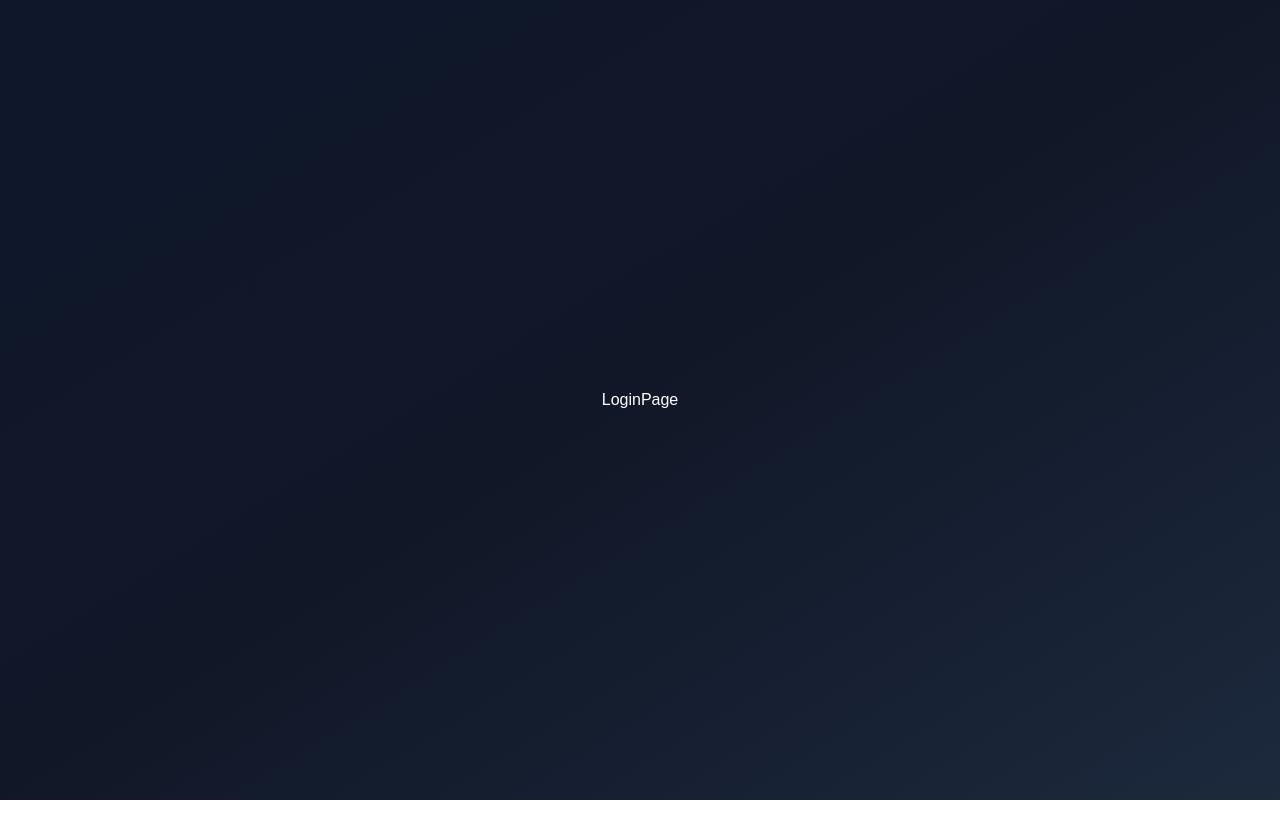
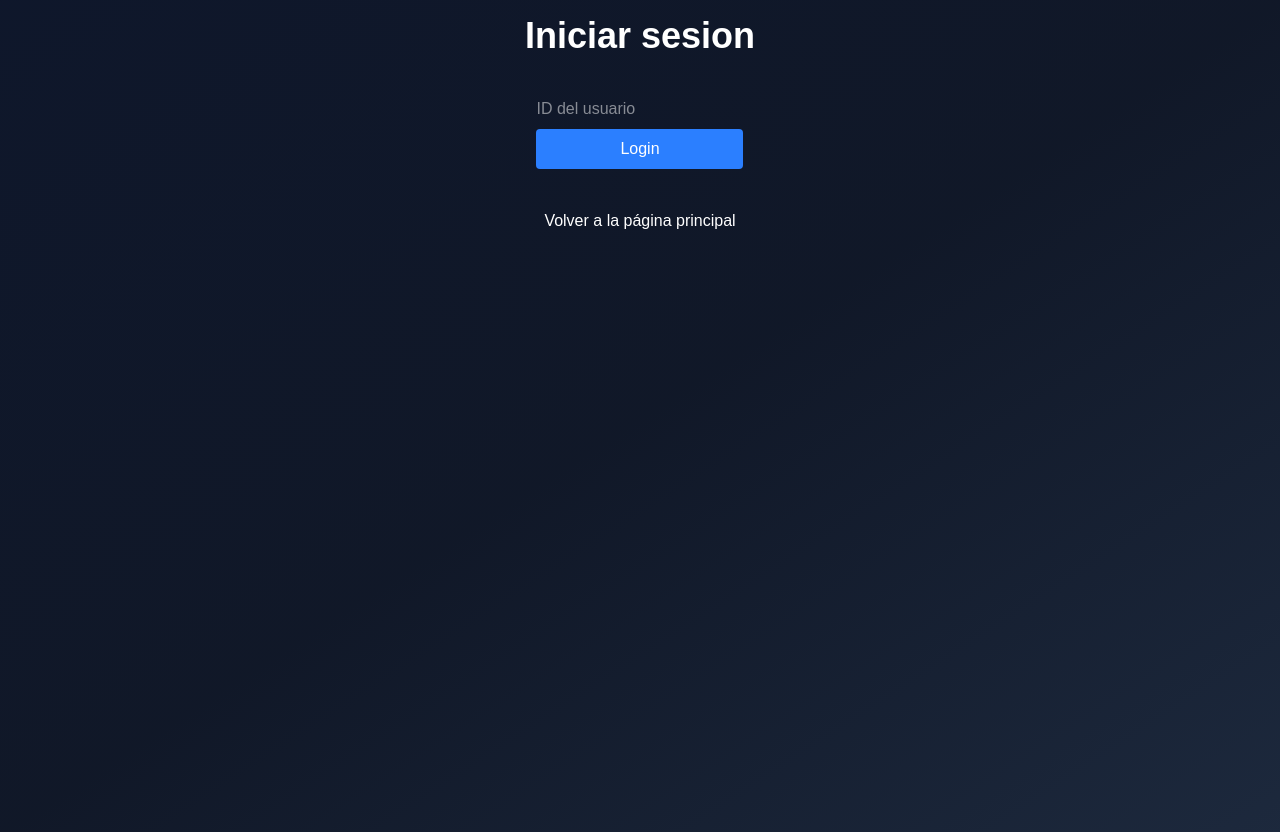
Before and after one commit to jonanv/react-course, a React (Vite) app in the folder 04-hooks-app/: page /login in a window 1280 px wide. Before the commit the page ends 800 px from the top, so only its background shows below. Built offline with nearby package versions, Linux system fonts and the light colour scheme.

Commit message:
🚑️ Create a LoginPage component

```diff
--- a/04-hooks-app/src/09-useContext/pages/auth/LoginPage.tsx
+++ b/04-hooks-app/src/09-useContext/pages/auth/LoginPage.tsx
@@ -1,5 +1,26 @@
+import { Link } from "react-router";
+
+import { Button } from "@base-ui/react/button";
+import { Input } from "@base-ui/react/input";
+
 export const LoginPage = () => {
     return (
-        <div>LoginPage</div>
+        <div className="flex flex-col items-center min-h-screen">
+            <h1 className="text-4xl font-bold">Iniciar sesion</h1>
+            <hr />
+
+            <form className="flex flex-col gap-2 my-10">
+                <Input type="number" placeholder="ID del usuario" />
+
+                <Button type="submit"
+                    className="bg-blue-500 px-4 py-2 gap-4 rounded">
+                    Login
+                </Button>
+            </form>
+
+            <Link to="/about">
+                Volver a la página principal
+            </Link>
+        </div>
     )
 }
```
